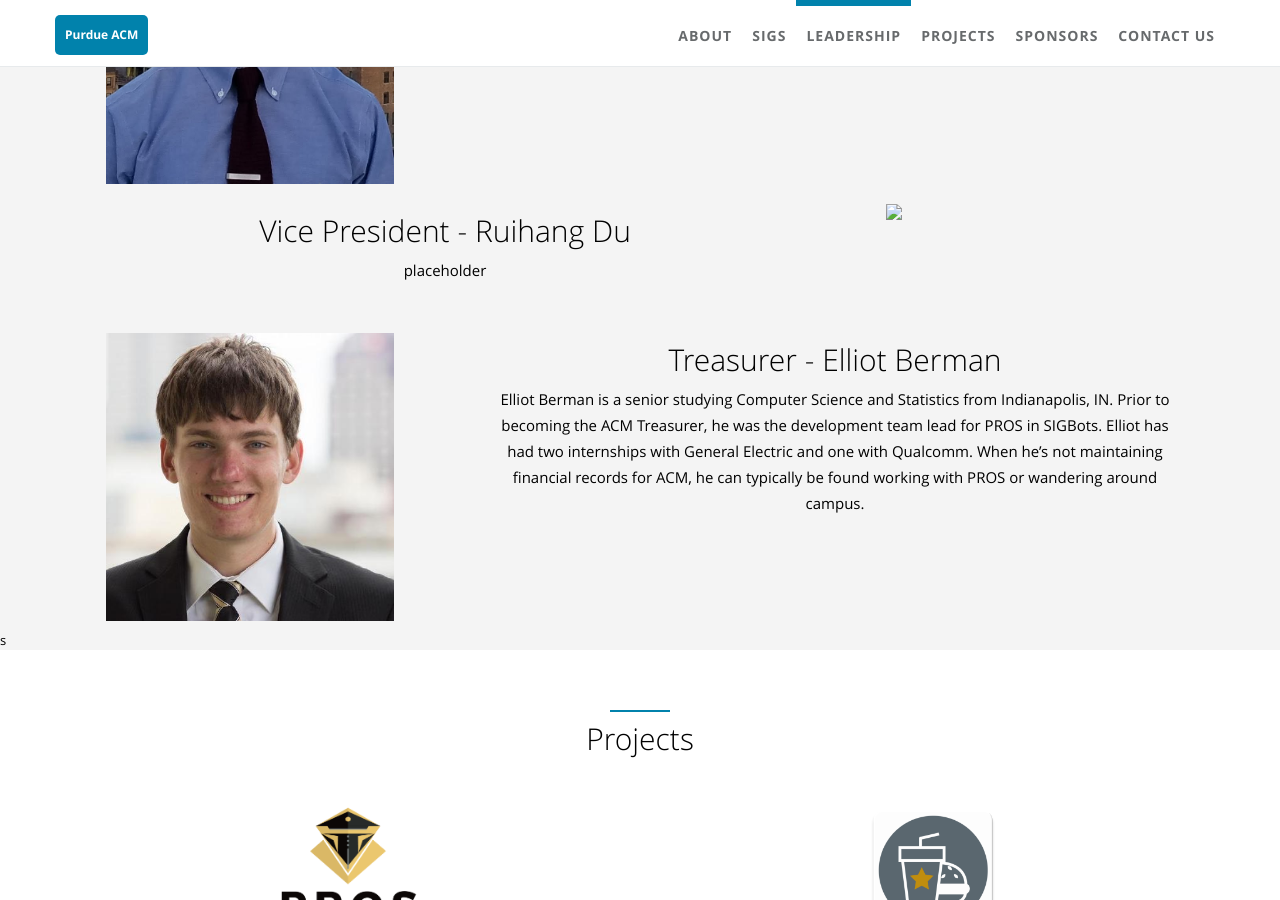
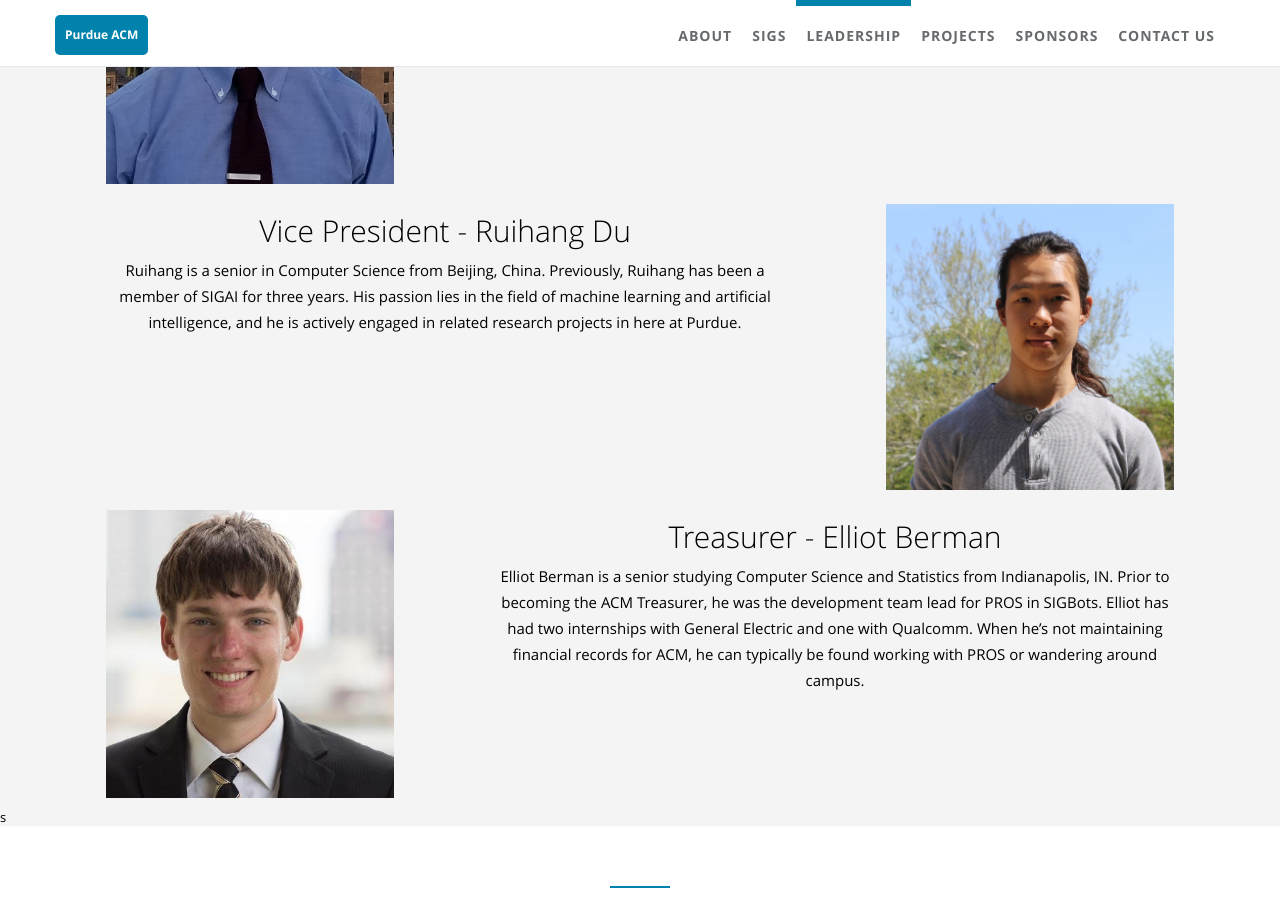
Before and after one commit to Purdue-ACM/acm-website, a Jekyll site: the page built from src/index.html, in a window 1280 px wide and 900 px high, scrolled down 2695 px. Built offline with Jekyll 4.4.1, drawn with Linux system fonts in a browser that asks for light colours.

Commit message:
Added Ruihang's bio

```diff
--- a/src/_data/index/leadership.yml
+++ b/src/_data/index/leadership.yml
@@ -8,9 +8,9 @@
 
 - position: Vice President
   name: Ruihang Du
-  img:
-  email: example@example.com
-  desc: placeholder
+  img: /static/assets/img/landing/leadership/RuihangDu.jpg
+  email: du113@purdue.edu
+  desc: Ruihang is a senior in Computer Science from Beijing, China. Previously, Ruihang has been a member of SIGAI for three years. His passion lies in the field of machine learning and artificial intelligence, and he is actively engaged in related research projects in here at Purdue.
 
 - position: Treasurer
   name: Elliot Berman
```
Also changed, not shown: feed.xml (+4 -4 lines), index.html (+1 -1 lines), src/static/assets/img/landing/leadership/RuihangDu.jpg (added), static/assets/img/landing/leadership/RuihangDu.jpg (added), static/assets/img/landing/projects/corecmonitor.png (added), 5 other files.
